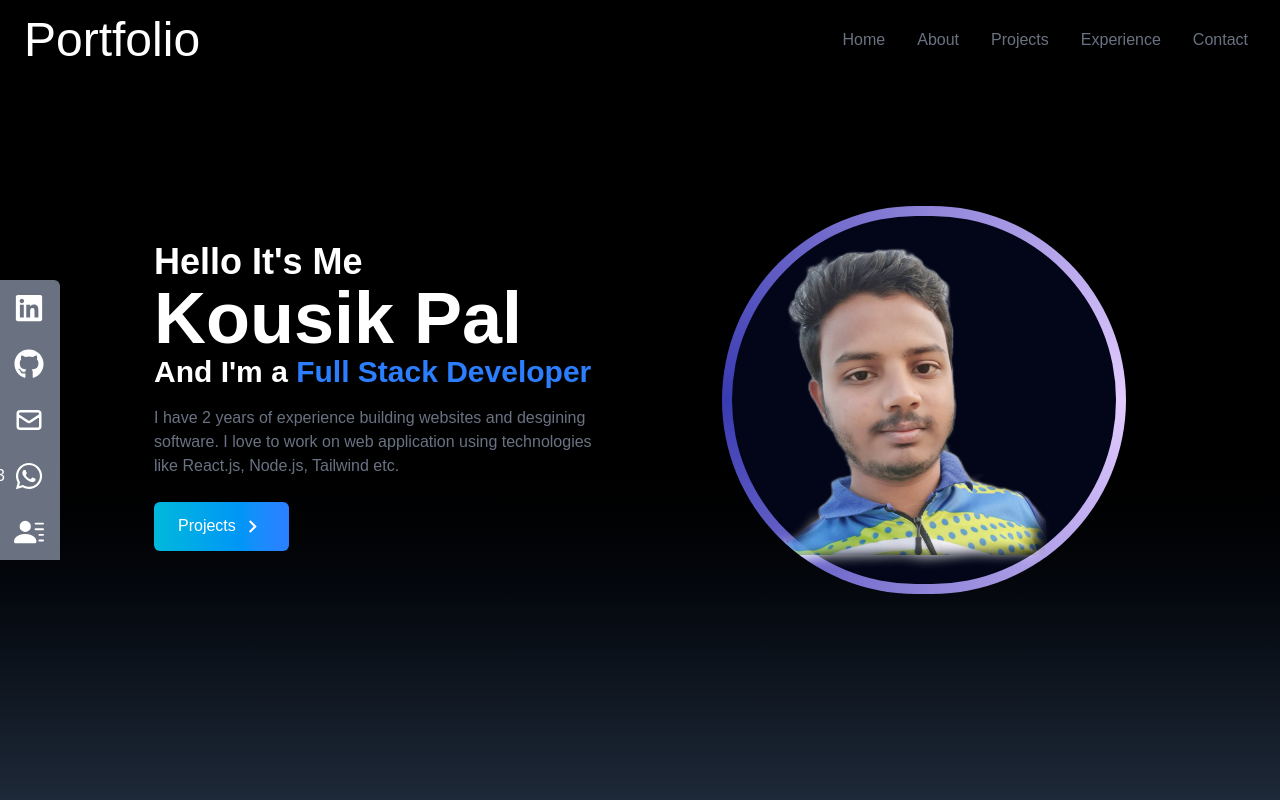
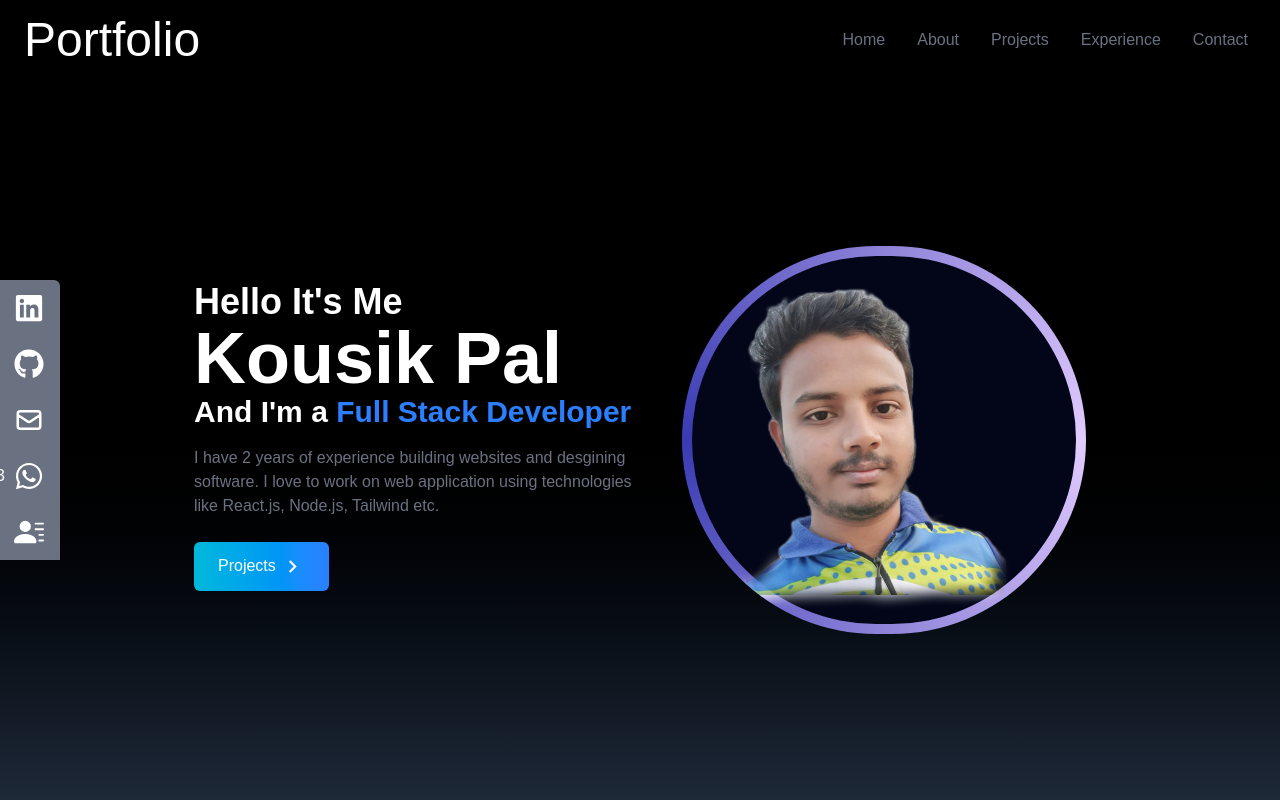
Before and after one commit to KOUSIKPAL33/portfolio, a React (Vite) app: page / in a window 1280 px wide. Shown: the top 800 px of the page. Built offline with nearby package versions, Linux system fonts and the light colour scheme.

Commit message:
Update Home.jsx

```diff
--- a/src/components/Home.jsx
+++ b/src/components/Home.jsx
@@ -7,13 +7,13 @@ const Home = () => {
   return (
     <div
       name="home"
-      className="h-screen w-full bg-gradient-to-b from-black via-black to-gray-800 home "
+      className="h-screen w-full bg-gradient-to-b from-black via-black to-gray-800 home  pt-20"
     >
-      <div className="max-w-screen-lg mx-auto flex flex-col items-center justify-center h-full px-4 md:flex-row gap-30">
+      <div className="max-w-screen-lg mx-auto flex flex-col items-center justify-center h-full px-4 md:flex-row gap-10">
         <div className="small-screen hidden">
         <div className="relative inline-flex h-screeen overflow-hidden rounded-full p-[10px] focus:outline-none focus:ring-2 focus:ring-slate-400 focus:ring-offset-2 focus:ring-offset-slate-50">
             <span className="absolute inset-[-1000%] animate-[spin_2s_linear_infinite] bg-[conic-gradient(from_90deg_at_50%_50%,#E2CBFF_0%,#393BB2_50%,#E2CBFF_100%)]" />
-            <span className="inline-flex h-96 w-96 cursor-pointer items-center justify-center rounded-full bg-slate-950 px-3 py-1 text-sm font-medium text-white backdrop-blur-3xl">
+            <span className="inline-flex h-48 w-48 cursor-pointer items-center justify-center rounded-full bg-slate-950 px-3 py-1 text-sm font-medium text-white backdrop-blur-3xl">
               <img
                 src={myphoto}
                 alt="profile"
```
